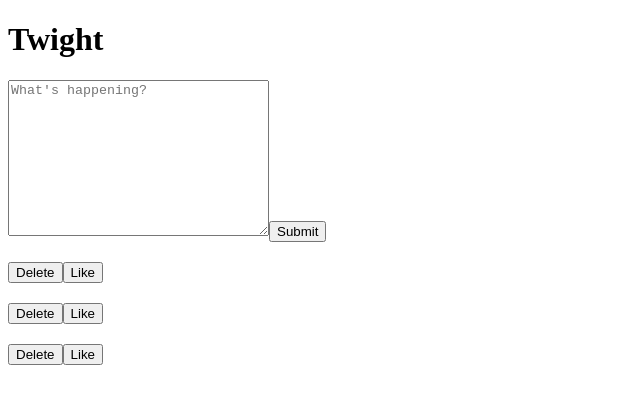
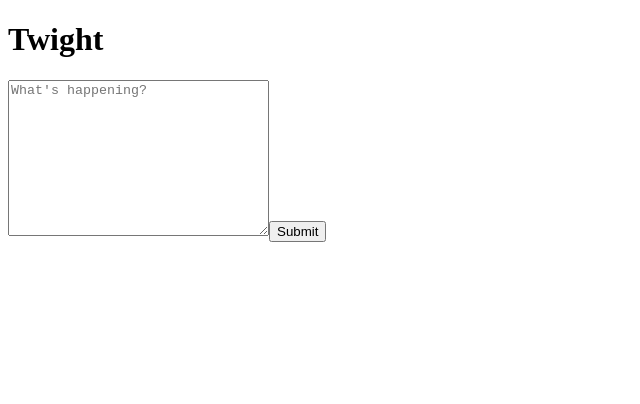
Before and after one commit to Alex-Lee-Myers/twitter-light, a React (Create React App) app: page / in a window 1280 px wide. Shown: the top 404 px of the page, without its empty margins (0-640 px from the left). Built offline with nearby package versions, Linux system fonts and the light colour scheme.

Commit message:
adding functionality for delete/like and assigning more states to propDrill.

```diff
--- a/src/App.jsx
+++ b/src/App.jsx
@@ -4,14 +4,16 @@ import TweetList from './components/TweetList';
 
 function App() {
   //? useState variable
-  const [name, setName] = useState('');
-  const [message, setMessage] = useState('');
+  const [name, setName] = useState('Alex');
+  const [tweet, setTweet] = useState('');
+  const [textInput, setTextInput] = useState('');
+  const [tweets, setTweets] = useState([]);
 
   return (
     <div>
       <h1>Twight</h1>
-      <CreateTweet />
-      <TweetList name={name} message={message}  />
+      <CreateTweet textInput={textInput} setTextInput={setTextInput} tweets={tweets} setTweets={setTweets} />
+      <TweetList name={name} tweets={tweets} setTweets={setTweets}  />
   </div>
   );
 }
--- a/src/components/CreateTweet.jsx
+++ b/src/components/CreateTweet.jsx
@@ -1,8 +1,8 @@
 import {useState} from 'react';
+import { scryRenderedComponentsWithType } from 'react-dom/cjs/react-dom-test-utils.production.min';
 
-const CreateTweet = () => {
-    //? useState variables
-    const [textInput, setTextInput] = useState('');
+const CreateTweet = ({textInput, setTextInput, tweets, setTweets}) => {
+
 
     //? Functions
     // function to get users input
@@ -12,8 +12,16 @@ const CreateTweet = () => {
         setTextInput(event.target.value);
     };
 
+    const submitTweetHandler = (event) => {
+        //? add new tweet to the tweets array
+        event.preventDefault();
+        console.log(...tweets)
+        setTweets([...tweets, textInput]); // spread operator used because we want to add the new tweet to the existing tweets array
+        setTextInput('');
+    };
+
     return (
-        <form>
+        <form onSubmit={submitTweetHandler}>
             <textarea
                 value={textInput}
                 onChange={userInputHandler}
--- a/src/components/Tweet.jsx
+++ b/src/components/Tweet.jsx
@@ -1,11 +1,20 @@
-import React from 'react';
+import {useState} from 'react';
 
-const Tweet = ({name, message}) => {
+const Tweet = ({name, tweet, tweets, setTweets}) => {
+    // useState Variables
+
+    const deleteTweet = () => {
+        console.log('Deleting tweet...');
+        setTweets(tweets.filter((t) => t !== tweet));
+    }
+
+
+
     return (
         <div className="tweet">
             <h2>{name}</h2>
-            <h2>{message}</h2>
-            <button>Delete</button>
+            <p>{tweet}</p>
+            <button onClick={deleteTweet}>Delete</button>
             <button>Like</button>
         </div>
     );
--- a/src/components/TweetList.jsx
+++ b/src/components/TweetList.jsx
@@ -1,12 +1,12 @@
 import React from 'react';
 import Tweet from './Tweet';
 
-const TweetList = ({name, message}) => {
+const TweetList = ({name, tweets, setTweets}) => {
     return (
         <div className="tweet-list">
-            <Tweet name={name} message={message}/>
-            <Tweet name={name} message={message}/>
-            <Tweet name={name} message={message}/>
+            {tweets.map((tweet, index) => {
+                return <Tweet tweets={tweets} setTweets={setTweets} key={index} name={name} tweet={tweet} />
+            })}
         </div>
     );
 };
```
